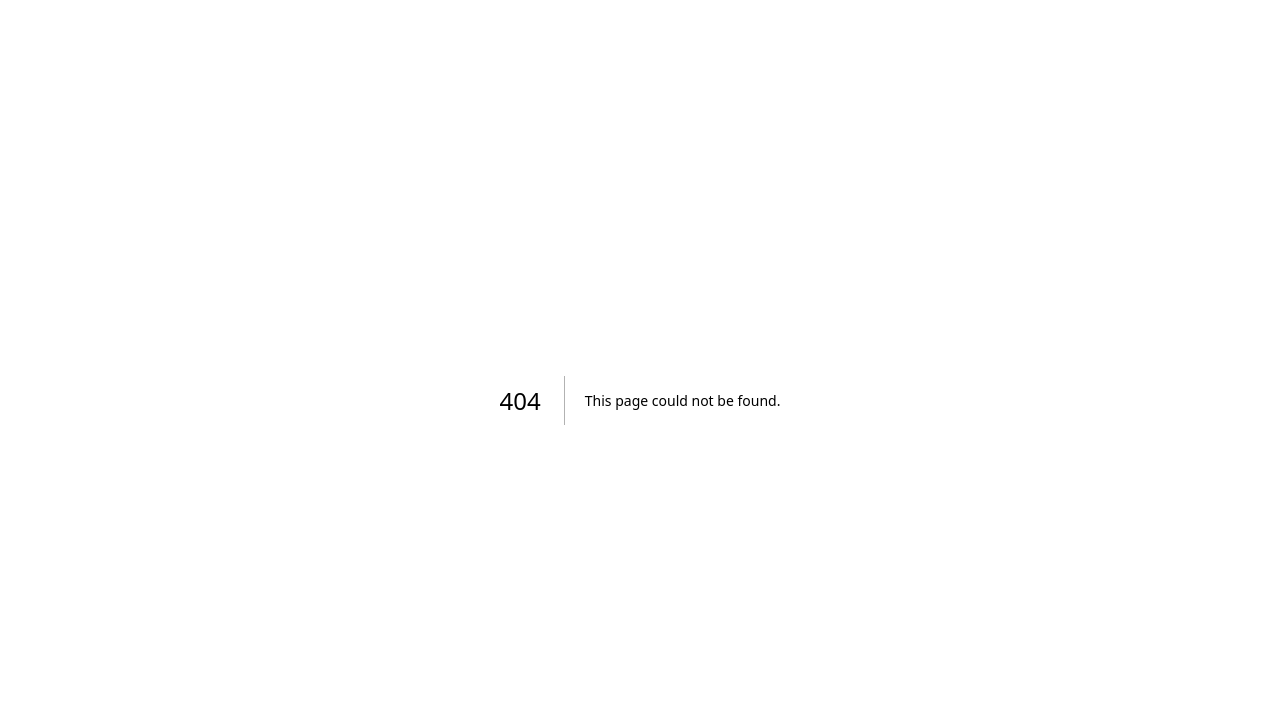
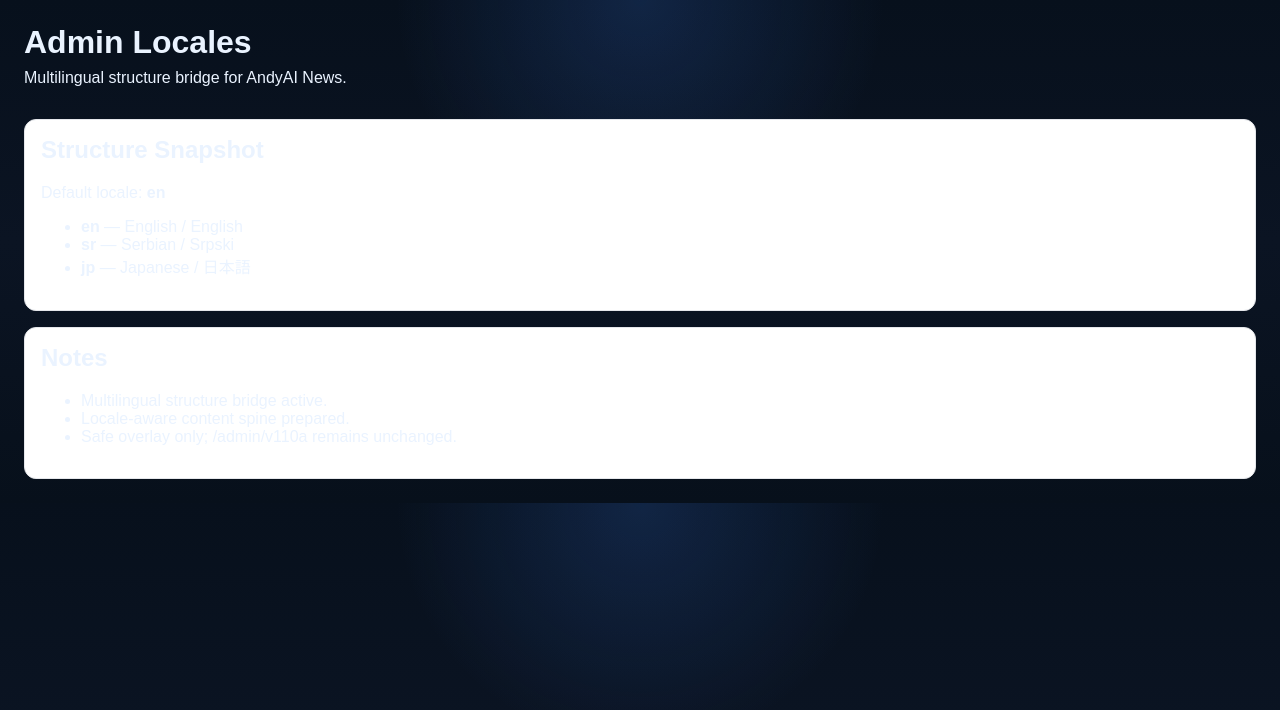
Before and after one commit to kolundzic/andyai-news, a Next.js app: page /admin/locales in a window 1280 px wide. Before the commit this address had no page. Shown: the top 710 px of the page. Built offline with nearby package versions, Linux system fonts and the light colour scheme.

Commit message:
feat: v1.2.0-c multilingual structure

```diff
--- /dev/null
+++ b/app/admin/locales/page.tsx
@@ -0,0 +1,53 @@
+import { buildLocaleStructureSnapshot } from "@/lib/locales/helpers";
+
+export default function AdminLocalesPage() {
+  const snapshot = buildLocaleStructureSnapshot();
+
+  return (
+    <main style={{ padding: 24, display: "grid", gap: 16 }}>
+      <div>
+        <h1 style={{ margin: 0 }}>Admin Locales</h1>
+        <p style={{ marginTop: 8 }}>
+          Multilingual structure bridge for AndyAI News.
+        </p>
+      </div>
+
+      <section
+        style={{
+          border: "1px solid #e5e7eb",
+          borderRadius: 12,
+          padding: 16,
+          background: "#fff",
+        }}
+      >
+        <h2 style={{ marginTop: 0 }}>Structure Snapshot</h2>
+        <p>
+          Default locale: <strong>{snapshot.defaultLocale}</strong>
+        </p>
+        <ul>
+          {snapshot.locales.map((locale) => (
+            <li key={locale.code}>
+              <strong>{locale.code}</strong> — {locale.label} / {locale.nativeLabel}
+            </li>
+          ))}
+        </ul>
+      </section>
+
+      <section
+        style={{
+          border: "1px solid #e5e7eb",
+          borderRadius: 12,
+          padding: 16,
+          background: "#fff",
+        }}
+      >
+        <h2 style={{ marginTop: 0 }}>Notes</h2>
+        <ul>
+          {snapshot.notes.map((note) => (
+            <li key={note}>{note}</li>
+          ))}
+        </ul>
+      </section>
+    </main>
+  );
+}
--- /dev/null
+++ b/app/api/admin/locales/route.ts
@@ -0,0 +1,6 @@
+import { NextResponse } from "next/server";
+import { buildLocaleStructureSnapshot } from "@/lib/locales/helpers";
+
+export async function GET() {
+  return NextResponse.json(buildLocaleStructureSnapshot());
+}
--- /dev/null
+++ b/lib/locales/config.ts
@@ -0,0 +1,28 @@
+import type { LocaleDefinition, SupportedLocale } from "./types";
+
+export const DEFAULT_LOCALE: SupportedLocale = "en";
+
+export const SUPPORTED_LOCALES: LocaleDefinition[] = [
+  {
+    code: "en",
+    label: "English",
+    nativeLabel: "English",
+    defaultDirection: "ltr",
+    enabled: true,
+    isDefault: true,
+  },
+  {
+    code: "sr",
+    label: "Serbian",
+    nativeLabel: "Srpski",
+    defaultDirection: "ltr",
+    enabled: true,
+  },
+  {
+    code: "jp",
+    label: "Japanese",
+    nativeLabel: "日本語",
+    defaultDirection: "ltr",
+    enabled: true,
+  },
+];
--- /dev/null
+++ b/lib/locales/helpers.ts
@@ -0,0 +1,35 @@
+import { DEFAULT_LOCALE, SUPPORTED_LOCALES } from "./config";
+import type { LocaleStructureSnapshot, SupportedLocale } from "./types";
+
+export function getSupportedLocales() {
+  return SUPPORTED_LOCALES;
+}
+
+export function getDefaultLocale(): SupportedLocale {
+  return DEFAULT_LOCALE;
+}
+
+export function isSupportedLocale(value: string): value is SupportedLocale {
+  return SUPPORTED_LOCALES.some((locale) => locale.code === value);
+}
+
+export function getLocaleByCode(value: string) {
+  return SUPPORTED_LOCALES.find((locale) => locale.code === value) ?? null;
+}
+
+export function getEnabledLocales() {
+  return SUPPORTED_LOCALES.filter((locale) => locale.enabled);
+}
+
+export function buildLocaleStructureSnapshot(): LocaleStructureSnapshot {
+  return {
+    generatedAt: new Date().toISOString(),
+    defaultLocale: DEFAULT_LOCALE,
+    locales: getEnabledLocales(),
+    notes: [
+      "Multilingual structure bridge active.",
+      "Locale-aware content spine prepared.",
+      "Safe overlay only; /admin/v110a remains unchanged.",
+    ],
+  };
+}
--- /dev/null
+++ b/lib/locales/types.ts
@@ -0,0 +1,17 @@
+export type SupportedLocale = "en" | "sr" | "jp";
+
+export interface LocaleDefinition {
+  code: SupportedLocale;
+  label: string;
+  nativeLabel: string;
+  defaultDirection: "ltr" | "rtl";
+  enabled: boolean;
+  isDefault?: boolean;
+}
+
+export interface LocaleStructureSnapshot {
+  generatedAt: string;
+  defaultLocale: SupportedLocale;
+  locales: LocaleDefinition[];
+  notes: string[];
+}
```
Also changed, not shown: data/locales/locales-snapshot.json (added, +33 -0 lines), 1 other file (tests, documents, lock files or other folders).
